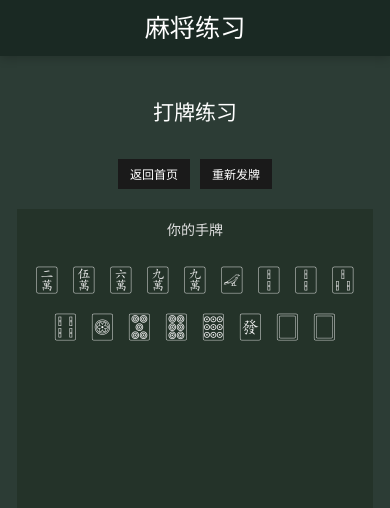
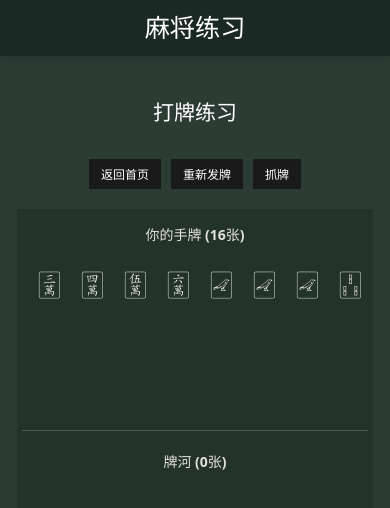
Before and after one commit to valarxu/mahjong_practice, a React (Vite) app: page /mahjong-practice in a window 390 px wide. Shown: the top 508 px of the page. Built offline with nearby package versions, Linux system fonts and the light colour scheme.

Commit message:
update: 增加打牌逻辑

```diff
--- a/src/App.css
+++ b/src/App.css
@@ -1,5 +1,5 @@
 #root {
-  max-width: 1280px;
+  max-width: 1400px;
   margin: 0 auto;
   padding: 0;
   text-align: center;
--- a/src/components/MahjongPractice.css
+++ b/src/components/MahjongPractice.css
@@ -1,6 +1,6 @@
 .mahjong-practice-container {
   padding: 20px;
-  max-width: 1200px;
+  max-width: 1400px;
   margin: 0 auto;
 }
 
@@ -10,6 +10,7 @@
   min-height: 400px;
   background-color: #243329;
   border-radius: 0;
+  width: 100%;
 }
 
 .action-buttons {
@@ -34,11 +35,17 @@
   background-color: #333;
 }
 
+.action-button.disabled {
+  background-color: #555;
+  cursor: not-allowed;
+  opacity: 0.6;
+}
+
 .player-tiles {
   margin-bottom: 30px;
 }
 
-.player-tiles h3 {
+.player-tiles h3, .discarded-tiles h3 {
   margin-top: 0;
   margin-bottom: 15px;
   font-size: 1rem;
@@ -48,9 +55,12 @@
 
 .tiles-row {
   display: flex;
-  flex-wrap: wrap;
+  flex-wrap: nowrap;
   justify-content: center;
-  gap: 2px;
+  gap: 8px;
+  overflow-x: auto;
+  padding-bottom: 10px;
+  min-height: 130px; /* 确保预选牌上移后，下面的元素不会跳动 */
 }
 
 .tile {
@@ -58,7 +68,7 @@
   display: flex;
   align-items: center;
   justify-content: center;
-  width: 70px;
+  width: 60px;
   height: 120px;
   background: none;
   box-shadow: none;
@@ -67,10 +77,55 @@
   cursor: pointer;
   transition: transform 0.2s, filter 0.2s;
   position: relative;
+  flex-shrink: 0;
 }
 
-.tile:hover {
-  transform: translateY(-3px);
+/* 抓牌的样式 */
+.drawn-tile {
+  margin-left: 20px; /* 抓进来的牌与其他牌有一定间距 */
+  position: relative;
+}
+
+.drawn-tile::before {
+  content: '';
+  position: absolute;
+  left: -12px;
+  height: 100%;
+  width: 2px;
+  background-color: rgba(255, 255, 255, 0.3);
+}
+
+/* 预选牌的样式 */
+.pre-selected {
+  transform: translateY(-20px) !important; /* 预选的牌上移20px */
+  filter: brightness(1.2); /* 亮度提高，更加明显 */
+}
+
+/* 牌河样式 */
+.discarded-tiles {
+  margin-top: 40px;
+  padding-top: 20px;
+  border-top: 1px solid rgba(255, 255, 255, 0.2);
+}
+
+.discarded-row {
+  display: flex;
+  flex-wrap: wrap;
+  justify-content: flex-start;
+  gap: 5px;
+  min-height: auto;
+}
+
+.discarded-tile {
+  width: 50px;
+  height: 70px;
+  font-size: 3rem;
+  opacity: 0.8;
+  cursor: default;
+}
+
+.discarded-tile:hover {
+  transform: none;
 }
 
 h2 {
@@ -80,13 +135,46 @@ h2 {
   margin-bottom: 30px;
 }
 
+/* 响应式设计 */
+@media (max-width: 1200px) {
+  .mahjong-practice-container {
+    padding: 15px;
+  }
+
+  .tile {
+    font-size: 4.5rem;
+    width: 55px;
+    height: 110px;
+  }
+
+  .discarded-tile {
+    width: 45px;
+    height: 65px;
+    font-size: 2.8rem;
+  }
+}
+
+@media (max-width: 992px) {
+  .tile {
+    font-size: 4rem;
+    width: 50px;
+    height: 100px;
+  }
+
+  .discarded-tile {
+    width: 40px;
+    height: 60px;
+    font-size: 2.5rem;
+  }
+}
+
 @media (max-width: 768px) {
   .mahjong-practice-container {
     padding: 10px;
   }
 
   .practice-content {
-    padding: 10px;
+    padding: 15px 5px;
   }
 
   .action-button {
@@ -95,8 +183,37 @@ h2 {
   }
 
   .tile {
-    font-size: 24px;
-    width: 30px;
-    height: 40px;
+    font-size: 3.5rem;
+    width: 45px;
+    height: 90px;
+  }
+
+  .discarded-tile {
+    width: 35px;
+    height: 55px;
+    font-size: 2.2rem;
+  }
+
+  .drawn-tile {
+    margin-left: 15px;
   }
 }
+
+@media (max-width: 576px) {
+  .tiles-row {
+    justify-content: flex-start;
+    padding-left: 10px;
+  }
+
+  .tile {
+    font-size: 3rem;
+    width: 40px;
+    height: 80px;
+  }
+
+  .discarded-tile {
+    width: 30px;
+    height: 45px;
+    font-size: 1.8rem;
+  }
+}
--- a/src/components/MahjongPractice.tsx
+++ b/src/components/MahjongPractice.tsx
@@ -2,9 +2,20 @@ import React, { useState, useEffect } from 'react';
 import { useNavigate } from 'react-router-dom';
 import './MahjongPractice.css';
 
+// 牌的类型定义
+interface Tile {
+  id: string;
+  value: string;
+  isDrawn: boolean;
+  isPreSelected: boolean;
+}
+
 const MahjongPractice: React.FC = () => {
   const navigate = useNavigate();
-  const [playerTiles, setPlayerTiles] = useState<string[]>([]);
+  const [playerTiles, setPlayerTiles] = useState<Tile[]>([]); // 手牌
+  const [discardedTiles, setDiscardedTiles] = useState<Tile[]>([]); // 河里的牌
+  const [remainingTiles, setRemainingTiles] = useState<string[]>([]); // 剩余可抓的牌
+  const [canDraw, setCanDraw] = useState<boolean>(true); // 是否可以抓牌
 
   // 所有麻将牌
   const allTiles = [
@@ -41,41 +52,146 @@ const MahjongPractice: React.FC = () => {
     return shuffled;
   };
 
-  // 发牌函数
-  const dealTiles = () => {
-    const shuffled = shuffleTiles(allTiles);
-    const dealt = shuffled.slice(0, 17);
-    // 排序，按照万、条、筒、风、箭的顺序
-    dealt.sort((a, b) => {
+  // 排序函数
+  const sortTiles = (tiles: Tile[]): Tile[] => {
+    return [...tiles].sort((a, b) => {
       const tileGroups = ['🀇🀈🀉🀊🀋🀌🀍🀎🀏', '🀐🀑🀒🀓🀔🀕🀖🀗🀘', '🀙🀚🀛🀜🀝🀞🀟🀠🀡', '🀀🀁🀂🀃', '🀄🀅🀆'];
 
       for (let i = 0; i < tileGroups.length; i++) {
-        const groupA = tileGroups[i].includes(a);
-        const groupB = tileGroups[i].includes(b);
+        const groupA = tileGroups[i].includes(a.value);
+        const groupB = tileGroups[i].includes(b.value);
 
         if (groupA && !groupB) return -1;
         if (!groupA && groupB) return 1;
         if (groupA && groupB) {
-          return tileGroups[i].indexOf(a) - tileGroups[i].indexOf(b);
+          return tileGroups[i].indexOf(a.value) - tileGroups[i].indexOf(b.value);
         }
       }
       return 0;
     });
+  };
 
-    setPlayerTiles(dealt);
+  // 初始发牌函数
+  const dealInitialTiles = () => {
+    const shuffled = shuffleTiles(allTiles);
+    const playerDealt = shuffled.slice(0, 16); // 发16张牌给玩家
+    const remaining = shuffled.slice(16); // 剩余的牌
+
+    // 转换为Tile对象
+    const playerTilesObjects = playerDealt.map((value, index) => ({
+      id: `player-${index}-${Date.now()}`,
+      value,
+      isDrawn: false,
+      isPreSelected: false
+    }));
+
+    // 排序
+    const sortedTiles = sortTiles(playerTilesObjects);
+
+    setPlayerTiles(sortedTiles);
+    setRemainingTiles(remaining);
+    setDiscardedTiles([]);
+    setCanDraw(true);
+  };
+
+  // 抓牌函数
+  const drawTile = () => {
+    if (!canDraw || playerTiles.length >= 17) return;
+
+    if (remainingTiles.length > 0) {
+      const drawnTile = remainingTiles[0]; // 抓第一张牌
+      const newRemainingTiles = remainingTiles.slice(1); // 更新剩余牌堆
+
+      // 添加新抓的牌到手牌中
+      const newTile: Tile = {
+        id: `drawn-${Date.now()}`,
+        value: drawnTile,
+        isDrawn: true,
+        isPreSelected: false
+      };
+
+      // 在添加新牌前取消所有预选状态
+      const resetTiles = playerTiles.map(tile => ({
+        ...tile,
+        isPreSelected: false
+      }));
+
+      setPlayerTiles([...resetTiles, newTile]);
+      setRemainingTiles(newRemainingTiles);
+      setCanDraw(false);
+    }
+  };
+
+  // 预选牌的函数
+  const preSelectTile = (selectedTileId: string) => {
+    // 如果有17张牌了才能预选
+    if (playerTiles.length < 17 && !playerTiles.some(t => t.isDrawn)) return;
+
+    // 更新牌的状态
+    const updatedTiles = playerTiles.map(tile => ({
+      ...tile,
+      isPreSelected: tile.id === selectedTileId
+    }));
+
+    setPlayerTiles(updatedTiles);
+  };
+
+  // 打牌函数
+  const discardTile = () => {
+    // 必须有17张牌才能打牌
+    if (playerTiles.length < 17) return;
+
+    // 找到预选的牌
+    const preSelectedTile = playerTiles.find(tile => tile.isPreSelected);
+    if (!preSelectedTile) return;
+
+    // 从手牌中移除预选的牌
+    const updatedPlayerTiles = playerTiles.filter(tile => !tile.isPreSelected);
+
+    // 将预选的牌加入到河里
+    const discardedTile = { ...preSelectedTile, isPreSelected: false };
+
+    // 移除所有牌的isDrawn状态，并重新排序
+    const resetTiles = updatedPlayerTiles.map(tile => ({
+      ...tile,
+      isDrawn: false
+    }));
+
+    // 重新排序手牌
+    const sortedTiles = sortTiles(resetTiles);
+
+    setPlayerTiles(sortedTiles);
+    setDiscardedTiles([...discardedTiles, discardedTile]);
+    setCanDraw(true);
+  };
+
+  // 点击牌的处理函数
+  const handleTileClick = (tileId: string) => {
+    const tile = playerTiles.find(t => t.id === tileId);
+    if (!tile) return;
+
+    if (tile.isPreSelected) {
+      // 如果牌已经预选，则打出去
+      discardTile();
+    } else {
+      // 否则预选
+      preSelectTile(tileId);
+    }
   };
 
   // 组件加载时发牌
   useEffect(() => {
-    dealTiles();
+    dealInitialTiles();
   }, []);
 
+  // 重新发牌
+  const handleReDeal = () => {
+    dealInitialTiles();
+  };
+
+  // 返回首页
   const handleReturnHome = () => {
     navigate('/');
-  };
-
-  const handleReDeal = () => {
-    dealTiles();
   };
 
   return (
@@ -85,15 +201,37 @@ const MahjongPractice: React.FC = () => {
       <div className="action-buttons">
         <button className="action-button" onClick={handleReturnHome}>返回首页</button>
         <button className="action-button" onClick={handleReDeal}>重新发牌</button>
+        <button
+          className={`action-button ${!canDraw ? 'disabled' : ''}`}
+          onClick={drawTile}
+          disabled={!canDraw}
+        >
+          抓牌
+        </button>
       </div>
 
       <div className="practice-content">
         <div className="player-tiles">
-          <h3>你的手牌</h3>
+          <h3>你的手牌 ({playerTiles.length}张)</h3>
           <div className="tiles-row">
-            {playerTiles.map((tile, index) => (
-              <div key={index} className="tile">
-                {tile}
+            {playerTiles.map((tile) => (
+              <div
+                key={tile.id}
+                className={`tile ${tile.isDrawn ? 'drawn-tile' : ''} ${tile.isPreSelected ? 'pre-selected' : ''}`}
+                onClick={() => handleTileClick(tile.id)}
+              >
+                {tile.value}
+              </div>
+            ))}
+          </div>
+        </div>
+
+        <div className="discarded-tiles">
+          <h3>牌河 ({discardedTiles.length}张)</h3>
+          <div className="tiles-row discarded-row">
+            {discardedTiles.map((tile, index) => (
+              <div key={`discarded-${index}`} className="tile discarded-tile">
+                {tile.value}
               </div>
             ))}
           </div>
```
